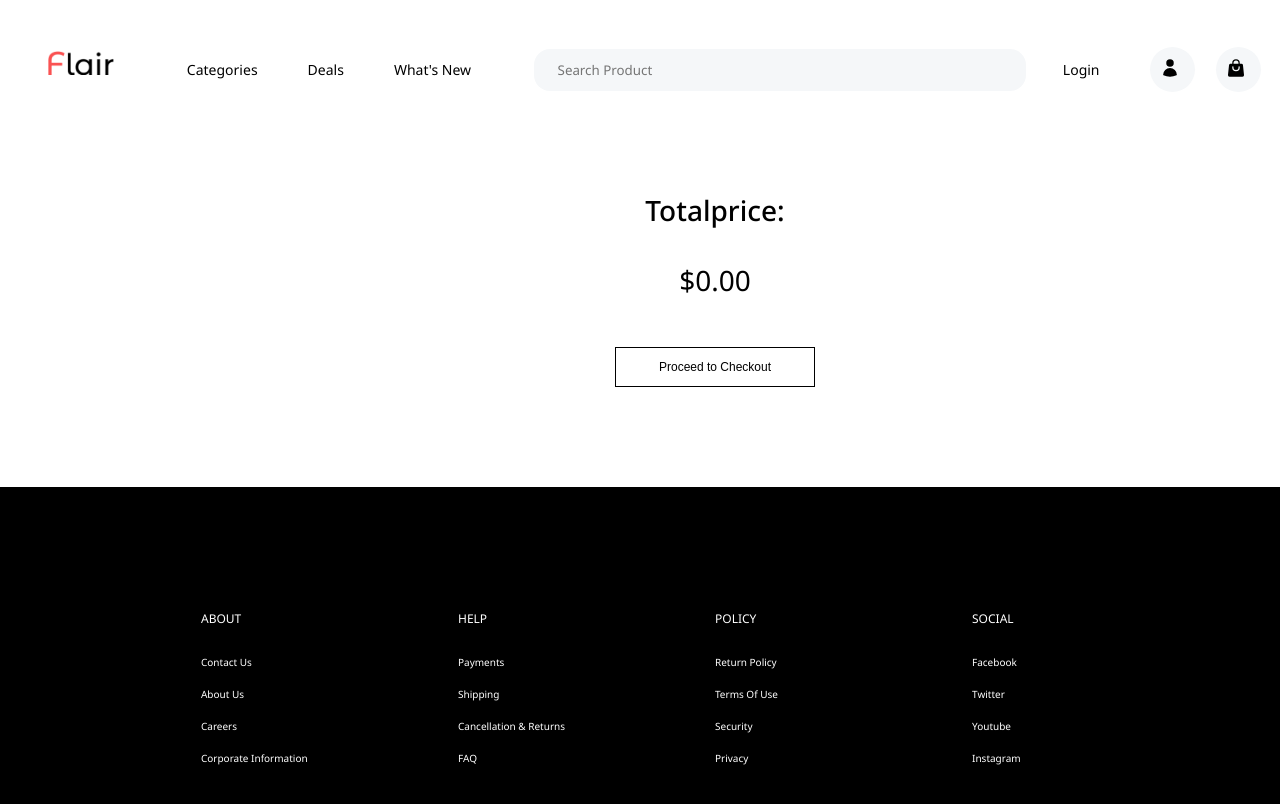
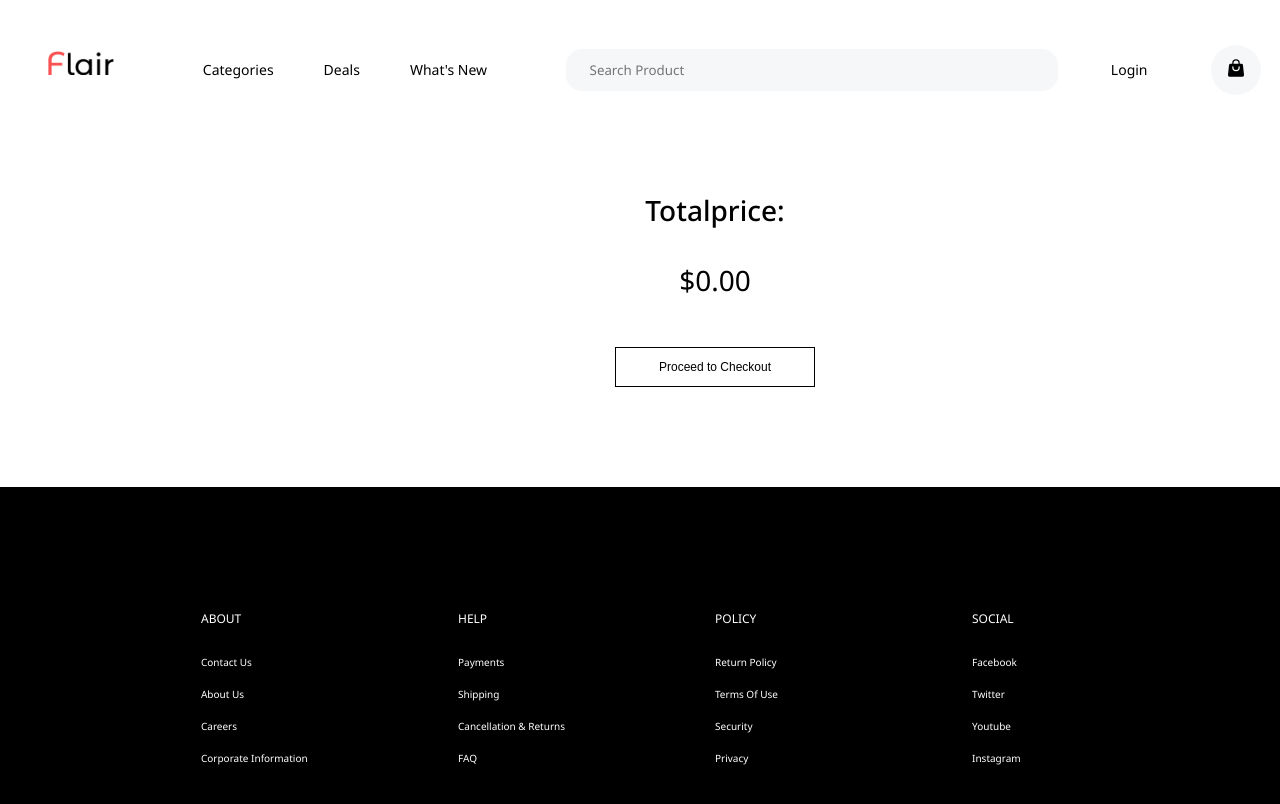
Before and after one commit to sanjayprashadhkr/flairapp, a React (Create React App) app in the folder frontend/: page /mycart in a window 1280 px wide. Shown: the top 804 px of the page. Built offline with nearby package versions, Linux system fonts and the light colour scheme.

Commit message:
"fixed a css bug to center a svg icon"

```diff
--- a/frontend/src/components/Home/Navbar.tsx
+++ b/frontend/src/components/Home/Navbar.tsx
@@ -151,12 +151,6 @@ export const Navbar = () => {
         )}
         {/* Account/Cart Icons*/}
         <div className="icons">
-          <div
-            className="icon-container "
-            onClick={() => console.log("ACCOUNT ICONS")}
-          >
-            <Accounticon />
-          </div>
           {/* <div className="cart-icon" onClick={(e) => navigate("/mycart")}> */}
           <div
             className="icon-container mg-left-2"
--- a/frontend/src/components/Home/footer.css
+++ b/frontend/src/components/Home/footer.css
@@ -40,7 +40,7 @@
   font-size: 1.2rem;
 }
 
-@media (min-width: 989px) and (max-width: 1321px) {
+@media (max-width: 1321px) {
   .footer-container div {
     font-size: 1.2rem;
   }
--- a/frontend/src/components/Home/navbar.css
+++ b/frontend/src/components/Home/navbar.css
@@ -17,6 +17,7 @@
 .close-icon {
   display: none;
 }
+
 .close-icon {
   border: none;
   color: white;
@@ -39,6 +40,7 @@
   margin-bottom: 1rem;
   /* border: 2px solid #502ca3; */
 }
+
 .nav-list-items {
   position: relative;
   margin-left: 10rem;
@@ -109,37 +111,22 @@
   cursor: pointer;
   position: relative;
 }
-.navbar .icon-container::after {
+
+.icon-container::after {
   z-index: -3;
   position: absolute;
   content: "";
   display: block;
-  bottom: -1rem;
-  right: -1.5rem;
-  width: calc(var(--svg-icon-size) + 2.5rem);
-  height: calc(var(--svg-icon-size) + 2.5rem);
-  border-radius: 50%;
-  background-color: #f5f7f9;
-}
-/* .cart-icon {
-  cursor: pointer;
-  margin-left: 2rem;
-  position: relative;
-}
-.cart-icon::after {
-  z-index: -3;
-  position: absolute;
-  content: "";
-  display: block;
-  bottom: -1rem;
-  right: -1.5rem;
   width: 5rem;
   height: 5rem;
   border-radius: 50%;
   background-color: #f5f7f9;
-} */
-.cart-icon:hover::after {
-  background-color: #efefef;
+  left: 50%;
+  top: 50%;
+  transform: translate(-50%, -50%);
+}
+.icon-container:hover {
+  cursor: pointer;
 }
 
 .navbar .login-logout {
```
